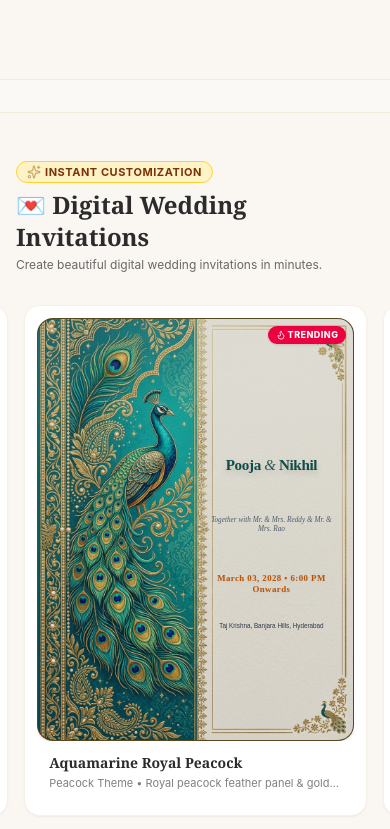
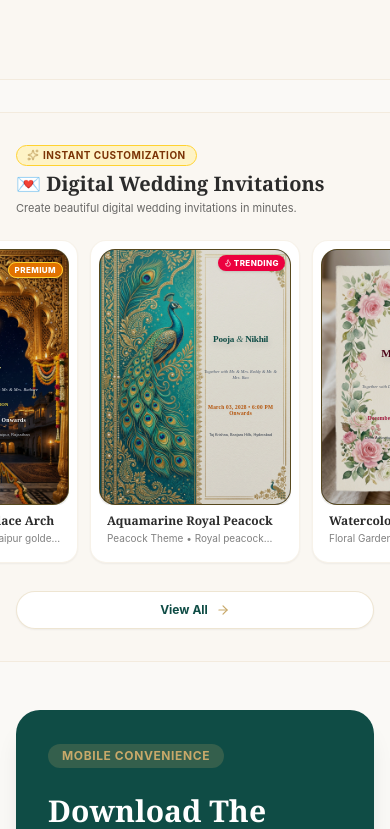
Before and after one commit to shabanvp/cloche, a Next.js app in the folder frontend/: page / in a window 390 px wide. Shown: the part 2415-3244 px from the top of the page. Built offline with nearby package versions, Linux system fonts and the light colour scheme; no server answers; the database is empty.

Commit message:
fix: decrease size of digital invitation section and card tiles across desktop, laptop, and mobile UI

```diff
--- a/frontend/src/components/DigitalInvitationsClient.tsx
+++ b/frontend/src/components/DigitalInvitationsClient.tsx
@@ -34,15 +34,15 @@ export function DigitalInvitationsClient() {
     <div className="min-h-screen bg-[#FBF9F5] font-sans flex flex-col justify-between">
       <div>
         {/* Simple Clean Header Bar */}
-        <section className="bg-white border-b border-gold/15 py-4 px-4 sm:px-6">
-          <div className="max-w-7xl mx-auto flex items-center justify-between">
+        <section className="bg-white border-b border-gold/15 py-3.5 px-4 sm:px-6">
+          <div className="max-w-6xl mx-auto flex items-center justify-between">
             <Link
               href="/"
-              className="inline-flex items-center gap-2 text-xs font-bold text-[#0F4C45] hover:underline"
+              className="inline-flex items-center gap-1.5 text-xs font-bold text-[#0F4C45] hover:underline"
             >
-              <ArrowLeft className="w-4 h-4" /> Back to Home
+              <ArrowLeft className="w-3.5 h-3.5" /> Back to Home
             </Link>
-            <h1 className="text-xl sm:text-2xl font-bold font-display text-charcoal">
+            <h1 className="text-lg sm:text-xl font-bold font-display text-charcoal">
               Digital Wedding Invitations
             </h1>
             <div className="text-xs font-semibold text-[#0F4C45]">
@@ -51,16 +51,16 @@ export function DigitalInvitationsClient() {
           </div>
         </section>
 
-        {/* Main Content Area — 2-Column Mobile Image Grid / 4-Column Desktop Cards */}
-        <main className="max-w-7xl mx-auto px-3 sm:px-6 py-6 sm:py-8">
-          <div className="grid grid-cols-2 sm:grid-cols-2 md:grid-cols-3 lg:grid-cols-4 gap-3 sm:gap-6">
+        {/* Main Content Area — Compact 2-Column Mobile / 4-Column Desktop Cards */}
+        <main className="max-w-6xl mx-auto px-3 sm:px-6 py-6 sm:py-8">
+          <div className="grid grid-cols-2 sm:grid-cols-3 lg:grid-cols-4 gap-3 sm:gap-4">
             {DIGITAL_INVITE_TEMPLATES.map((template) => {
               const isFav = favorites.has(template.id);
               return (
                 <Link
                   key={template.id}
                   href={`/digital-invitations/${template.slug}/customize`}
-                  className="bg-white rounded-2xl overflow-hidden border border-gold/15 shadow-xs hover:shadow-md transition-all group flex flex-col justify-between p-1.5 sm:p-3"
+                  className="bg-white rounded-2xl overflow-hidden border border-gold/15 shadow-xs hover:shadow-md transition-all group flex flex-col justify-between p-1.5 sm:p-2.5 max-w-[240px] w-full mx-auto"
                 >
                   <div>
                     {/* Real Invitation Design Render Tile */}
@@ -70,7 +70,7 @@ export function DigitalInvitationsClient() {
                       {/* Favorite Heart Button */}
                       <button
                         onClick={(e) => toggleFavorite(e, template.id)}
-                        className="absolute top-2 left-2 z-20 bg-white/90 backdrop-blur-xs p-1.5 rounded-full shadow-md text-charcoal/70 hover:text-rose-600 transition-colors cursor-pointer"
+                        className="absolute top-1.5 left-1.5 z-20 bg-white/90 backdrop-blur-xs p-1.5 rounded-full shadow-md text-charcoal/70 hover:text-rose-600 transition-colors cursor-pointer"
                         title="Save to Favorites"
                       >
                         <Heart
@@ -82,45 +82,45 @@ export function DigitalInvitationsClient() {
 
                       {/* Badge Overlay */}
                       {template.badge && (
-                        <div className="absolute top-2 right-2 z-20">
+                        <div className="absolute top-1.5 right-1.5 z-20">
                           {template.badge === "Free" && (
-                            <span className="bg-emerald-700 text-white text-[8px] sm:text-[9px] font-extrabold uppercase tracking-wider px-1.5 sm:px-2 py-0.5 rounded-full shadow-sm">
+                            <span className="bg-emerald-700 text-white text-[8px] font-extrabold uppercase tracking-wider px-1.5 py-0.5 rounded-full shadow-sm">
                               Free
                             </span>
                           )}
                           {template.badge === "Premium" && (
-                            <span className="bg-amber-600 text-white text-[8px] sm:text-[9px] font-extrabold uppercase tracking-wider px-1.5 sm:px-2 py-0.5 rounded-full shadow-sm border border-amber-300">
+                            <span className="bg-amber-600 text-white text-[8px] font-extrabold uppercase tracking-wider px-1.5 py-0.5 rounded-full shadow-sm border border-amber-300">
                               Premium
                             </span>
                           )}
                           {template.badge === "New" && (
-                            <span className="bg-[#0F4C45] text-white text-[8px] sm:text-[9px] font-extrabold uppercase tracking-wider px-1.5 sm:px-2 py-0.5 rounded-full shadow-sm">
+                            <span className="bg-[#0F4C45] text-white text-[8px] font-extrabold uppercase tracking-wider px-1.5 py-0.5 rounded-full shadow-sm">
                               New
                             </span>
                           )}
                           {template.badge === "Trending" && (
-                            <span className="bg-rose-600 text-white text-[8px] sm:text-[9px] font-extrabold uppercase tracking-wider px-1.5 sm:px-2 py-0.5 rounded-full shadow-sm flex items-center gap-0.5">
-                              <Flame className="w-2.5 h-2.5" /> Trending
+                            <span className="bg-rose-600 text-white text-[8px] font-extrabold uppercase tracking-wider px-1.5 py-0.5 rounded-full shadow-sm flex items-center gap-0.5">
+                              <Flame className="w-2 h-2" /> Trending
                             </span>
                           )}
                         </div>
                       )}
                     </div>
 
-                    {/* Info (DESKTOP ONLY — Hidden on Mobile for Clean 2-Column Image Grid) */}
-                    <div className="hidden sm:block p-3 space-y-0.5 text-left">
-                      <h3 className="font-bold text-sm sm:text-base font-display text-charcoal group-hover:text-[#0F4C45] transition-colors line-clamp-1">
+                    {/* Info (DESKTOP ONLY — Hidden on Mobile) */}
+                    <div className="hidden sm:block p-2 text-left space-y-0.5">
+                      <h3 className="font-bold text-xs sm:text-sm font-display text-charcoal group-hover:text-[#0F4C45] transition-colors line-clamp-1">
                         {template.name}
                       </h3>
-                      <p className="text-[11px] text-charcoal/60 line-clamp-1">
+                      <p className="text-[10px] text-charcoal/60 line-clamp-1">
                         {template.collection} • {template.style}
                       </p>
                     </div>
                   </div>
 
                   {/* Button (DESKTOP ONLY — Hidden on Mobile) */}
-                  <div className="hidden sm:block px-2 pb-2 pt-1">
-                    <span className="w-full block text-center py-2 bg-[#FAF7F2] group-hover:bg-[#0F4C45] text-[#0F4C45] group-hover:text-white font-bold text-xs rounded-xl transition-colors">
+                  <div className="hidden sm:block px-1 pb-1 pt-0.5">
+                    <span className="w-full block text-center py-1.5 bg-[#FAF7F2] group-hover:bg-[#0F4C45] text-[#0F4C45] group-hover:text-white font-bold text-[11px] rounded-xl transition-colors">
                       Customize Design →
                     </span>
                   </div>
--- a/frontend/src/components/DigitalInvitationsSection.tsx
+++ b/frontend/src/components/DigitalInvitationsSection.tsx
@@ -36,39 +36,39 @@ export function DigitalInvitationsSection() {
     return () => clearInterval(interval);
   }, [isPaused]);
 
-  // Featured 3 templates for desktop layout
-  const featuredTemplates = DIGITAL_INVITE_TEMPLATES.slice(0, 3);
+  // Featured 4 compact templates for desktop layout
+  const featuredTemplates = DIGITAL_INVITE_TEMPLATES.slice(0, 4);
 
   return (
-    <section className="py-12 bg-[#FAF7F2] border-y border-gold/15 my-8">
-      <div className="max-w-7xl mx-auto px-4 sm:px-6">
+    <section className="py-8 sm:py-10 bg-[#FAF7F2] border-y border-gold/15 my-6 sm:my-8">
+      <div className="max-w-6xl mx-auto px-4 sm:px-6">
 
         {/* Section Header */}
-        <div className="flex items-end justify-between mb-8 gap-4">
+        <div className="flex items-end justify-between mb-6 gap-4">
           <div>
-            <div className="flex items-center gap-2 mb-1.5">
-              <span className="bg-amber-100 text-amber-900 text-[11px] font-bold uppercase tracking-wider px-2.5 py-0.5 rounded-full border border-amber-300 flex items-center gap-1">
-                <Sparkles className="w-3.5 h-3.5 text-gold" /> Instant Customization
+            <div className="flex items-center gap-2 mb-1">
+              <span className="bg-amber-100 text-amber-900 text-[10px] sm:text-[11px] font-bold uppercase tracking-wider px-2.5 py-0.5 rounded-full border border-amber-300 flex items-center gap-1">
+                <Sparkles className="w-3 h-3 text-gold" /> Instant Customization
               </span>
             </div>
-            <h2 className="text-2xl sm:text-3xl font-bold text-charcoal font-display">
+            <h2 className="text-xl sm:text-2xl font-bold text-charcoal font-display">
               💌 Digital Wedding Invitations
             </h2>
-            <p className="text-xs sm:text-sm text-charcoal/70 mt-1">
+            <p className="text-[11px] sm:text-xs text-charcoal/70 mt-0.5">
               Create beautiful digital wedding invitations in minutes.
             </p>
           </div>
 
           <Link
             href="/digital-invitations"
-            className="hidden sm:flex items-center gap-1.5 text-[#0F4C45] font-bold text-sm hover:underline shrink-0"
+            className="hidden sm:flex items-center gap-1.5 text-[#0F4C45] font-bold text-xs hover:underline shrink-0"
           >
             <span>View All</span>
-            <ArrowRight className="w-4 h-4 text-gold" />
+            <ArrowRight className="w-3.5 h-3.5 text-gold" />
           </Link>
         </div>
 
-        {/* Templates Display — Renders real invitation design cards */}
+        {/* Templates Display — Compact Card Row */}
         <div
           ref={scrollRef}
           onMouseEnter={() => setIsPaused(true)}
@@ -77,13 +77,13 @@ export function DigitalInvitationsSection() {
           onTouchEnd={() => {
             setTimeout(() => setIsPaused(false), 3000);
           }}
-          className="flex overflow-x-auto hide-scrollbar snap-x snap-mandatory gap-4 -mx-4 px-4 md:mx-0 md:px-0 md:grid md:grid-cols-3 md:gap-6 md:overflow-visible pb-2"
+          className="flex overflow-x-auto hide-scrollbar snap-x snap-mandatory gap-3 -mx-4 px-4 md:mx-0 md:px-0 md:grid md:grid-cols-4 md:gap-4 md:overflow-visible pb-2"
         >
           {featuredTemplates.map((template) => (
             <Link
               key={template.id}
-              href={`/digital-invitations/${template.slug}`}
-              className="flex-shrink-0 w-[88vw] sm:w-[320px] md:w-auto snap-center bg-white rounded-2xl overflow-hidden border border-gold/15 shadow-xs hover:shadow-md transition-all group flex flex-col justify-between p-3"
+              href={`/digital-invitations/${template.slug}/customize`}
+              className="flex-shrink-0 w-[210px] sm:w-[220px] md:w-auto snap-center bg-white rounded-2xl overflow-hidden border border-gold/15 shadow-xs hover:shadow-md transition-all group flex flex-col justify-between p-2 sm:p-2.5 max-w-[240px] mx-auto"
             >
               <div>
                 {/* Real Invitation Design Card */}
@@ -92,25 +92,25 @@ export function DigitalInvitationsSection() {
 
                   {/* Free / Premium / Badge */}
                   {template.badge && (
-                    <div className="absolute top-2 right-2 z-20">
+                    <div className="absolute top-1.5 right-1.5 z-20">
                       {template.badge === "Free" && (
-                        <span className="bg-emerald-700 text-white text-[9px] font-extrabold uppercase tracking-wider px-2 py-0.5 rounded-full shadow-sm">
+                        <span className="bg-emerald-700 text-white text-[8px] font-extrabold uppercase tracking-wider px-1.5 py-0.5 rounded-full shadow-sm">
                           Free
                         </span>
                       )}
                       {template.badge === "Premium" && (
-                        <span className="bg-amber-600 text-white text-[9px] font-extrabold uppercase tracking-wider px-2 py-0.5 rounded-full shadow-sm border border-amber-300">
+                        <span className="bg-amber-600 text-white text-[8px] font-extrabold uppercase tracking-wider px-1.5 py-0.5 rounded-full shadow-sm border border-amber-300">
                           Premium
                         </span>
                       )}
                       {template.badge === "New" && (
-                        <span className="bg-[#0F4C45] text-white text-[9px] font-extrabold uppercase tracking-wider px-2 py-0.5 rounded-full shadow-sm">
+                        <span className="bg-[#0F4C45] text-white text-[8px] font-extrabold uppercase tracking-wider px-1.5 py-0.5 rounded-full shadow-sm">
                           New
                         </span>
                       )}
                       {template.badge === "Trending" && (
-                        <span className="bg-rose-600 text-white text-[9px] font-extrabold uppercase tracking-wider px-2 py-0.5 rounded-full shadow-sm flex items-center gap-0.5">
-                          <Flame className="w-2.5 h-2.5" /> Trending
+                        <span className="bg-rose-600 text-white text-[8px] font-extrabold uppercase tracking-wider px-1.5 py-0.5 rounded-full shadow-sm flex items-center gap-0.5">
+                          <Flame className="w-2 h-2" /> Trending
                         </span>
                       )}
                     </div>
@@ -118,11 +118,11 @@ export function DigitalInvitationsSection() {
                 </div>
 
                 {/* Card Meta */}
-                <div className="p-3 space-y-0.5 text-left">
-                  <h3 className="font-bold text-sm sm:text-base font-display text-charcoal group-hover:text-[#0F4C45] transition-colors line-clamp-1">
+                <div className="p-2 space-y-0.5 text-left">
+                  <h3 className="font-bold text-xs sm:text-sm font-display text-charcoal group-hover:text-[#0F4C45] transition-colors line-clamp-1">
                     {template.name}
                   </h3>
-                  <p className="text-[11px] text-charcoal/60 line-clamp-1">
+                  <p className="text-[10px] text-charcoal/60 line-clamp-1">
                     {template.collection} • {template.style}
                   </p>
                 </div>
@@ -132,13 +132,13 @@ export function DigitalInvitationsSection() {
         </div>
 
         {/* View All Button (Mobile) */}
-        <div className="mt-6 text-center sm:hidden">
+        <div className="mt-5 text-center sm:hidden">
           <Link
             href="/digital-invitations"
-            className="w-full inline-flex items-center justify-center gap-2 border border-gold/30 bg-white hover:bg-gold/10 text-[#0F4C45] text-sm font-bold py-3 px-6 rounded-full shadow-xs transition-all"
+            className="w-full inline-flex items-center justify-center gap-2 border border-gold/30 bg-white hover:bg-gold/10 text-[#0F4C45] text-xs font-bold py-2.5 px-5 rounded-full shadow-xs transition-all"
           >
             <span>View All</span>
-            <ArrowRight className="w-4 h-4 text-gold" />
+            <ArrowRight className="w-3.5 h-3.5 text-gold" />
           </Link>
         </div>
 
```
